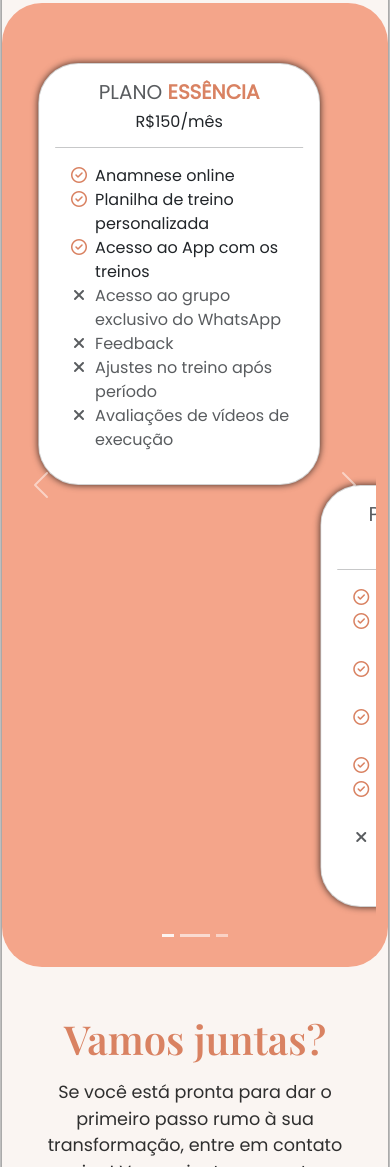
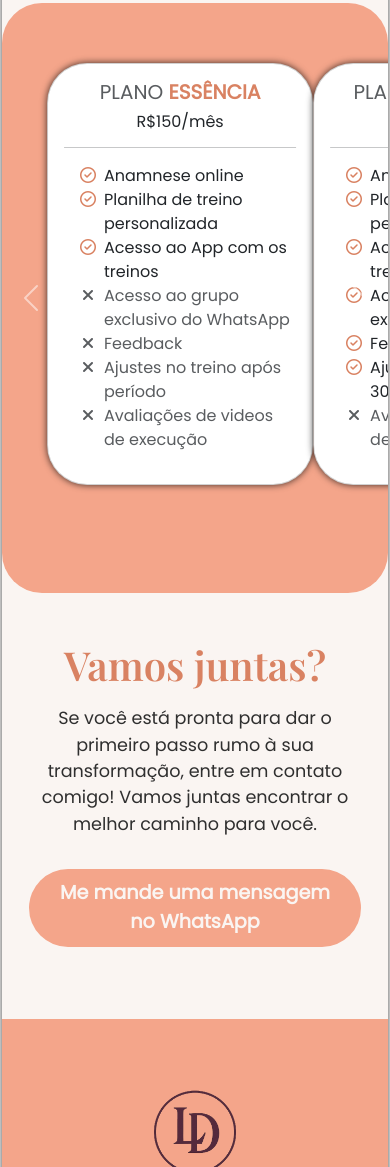
Before and after one commit to mtstavares/LD-Consultoria, a plain HTML site: page index.html in a window 390 px wide. Shown: the part 1384-2551 px from the top of the page. Drawn offline with nearby package versions, Linux system fonts and the light colour scheme.

Commit message:
Ajustes no carousel

```diff
--- a/index.html
+++ b/index.html
@@ -61,7 +61,7 @@
                 <div class="collapse navbar-collapse" id="navbarSupportedContent">
                     <ul class="navbar-nav ms-auto">
                         <li class="nav-item">
-                            <a class="nav-link active" aria-current="page" href="#about">Sobre mim</a>
+                            <a class="nav-link " aria-current="page" href="#about">Sobre mim</a>
                         </li>
                         <li class="nav-item">
                             <a class="nav-link" href="#pricing">Consultoria</a>
@@ -75,7 +75,7 @@
             </div>
         </nav>
 
-        <header id="inicio" class="bg-laranjinha text-center py-5 rounded-bottom">
+        <header id="inicio" class="bg-laranjinha text-center rounded-bottom">
             <div class="container">
                 <div class="row justify-content-center">
                     <div class="col-12 col-md-10 col-lg-8 header_content">
@@ -222,37 +222,41 @@
             </div>
         </section>
 
-        <section id="pricing_mobile" class=" d-block">
-            <div class="container">
-              <div id="carouselExampleIndicators" class="carousel slide" data-bs-ride="carousel">
-                <div class="carousel-indicators">
-                  <button type="button" data-bs-target="#carouselExampleIndicators" data-bs-slide-to="0" class="active" aria-current="true" aria-label="Slide 1"></button>
-                  <button type="button" data-bs-target="#carouselExampleIndicators" data-bs-slide-to="1" aria-label="Slide 2"></button>
-                  <button type="button" data-bs-target="#carouselExampleIndicators" data-bs-slide-to="2" aria-label="Slide 3"></button>
-                </div>
 
+        <div id="carouselExample" class="pricing_mobile carousel slide d-block" data-bs-ride="carousel">
             <div class="carousel-inner">
                 <div class="carousel-item active">
-                    <div class="card">
+                    <div class="card-container  d-block w-100">
+                        <div class="card mb-5 mb-lg-0">
                             <div class="card-body">
                                 <h5 class="card-title text-muted text-uppercase text-center">plano <b>ESSÊNCIA</b></h5>
                                 <h6 class="card-price text-center">R$150<span class="period">/mês</span></h6>
                                 <hr>
                                 <ul class="fa-ul">
-                          <li><span class="fa-li"><i class="fa-regular fa-circle-check"></i></span>Anamnese online</li>
-                          <li><span class="fa-li"><i class="fa-regular fa-circle-check"></i></span>Planilha de treino personalizada</li>
-                          <li><span class="fa-li"><i class="fa-regular fa-circle-check"></i></span>Acesso ao App com os treinos</li>
-                          <li class="text-muted"><span class="fa-li"><i class="fas fa-times"></i></span>Acesso ao grupo exclusivo do WhatsApp</li>
-                          <li class="text-muted"><span class="fa-li"><i class="fas fa-times"></i></span>Feedback</li>
-                          <li class="text-muted"><span class="fa-li"><i class="fas fa-times"></i></span>Ajustes no treino após período</li>
-                          <li class="text-muted"><span class="fa-li"><i class="fas fa-times"></i></span>Avaliações de vídeos de execução</li>
+                                    <li><span class="fa-li"><i class="fa-regular fa-circle-check"></i></span>Anamnese
+                                        online</li>
+                                    <li><span class="fa-li"><i class="fa-regular fa-circle-check"></i></span>Planilha de
+                                        treino personalizada</li>
+                                    <li><span class="fa-li"><i class="fa-regular fa-circle-check"></i></span>Acesso ao
+                                        App com os treinos</li>
+                                    <li class="text-muted"><span class="fa-li"><i class="fas fa-times"></i></span>Acesso
+                                        ao grupo exclusivo do WhatsApp</li>
+                                    <li class="text-muted"><span class="fa-li"><i
+                                                class="fas fa-times"></i></span>Feedback</li>
+                                    <li class="text-muted"><span class="fa-li"><i
+                                                class="fas fa-times"></i></span>Ajustes no treino após período</li>
+
+                                    <li class="text-muted"><span class="fa-li"><i
+                                                class="fas fa-times"></i></span>Avaliações de videos de execução</li>
                                 </ul>
+
                             </div>
                         </div>
                     </div>
-
+                </div>
                 <div class="carousel-item">
-                    <div class="card">
+                    <div class="card-container  d-block w-100">
+                        <div class="card mb-5 mb-lg-0">
                             <div class="card-body">
                                 <h5 class="card-title text-muted text-uppercase text-center">plano <b>CONFIANÇA</b></h5>
                                 <h6 class="card-price text-center">R$180<span class="period">/mês</span></h6>
@@ -272,15 +276,18 @@
                                         treino após 30 dias</li>
                                     <li class="text-muted"><span class="fa-li"><i
                                                 class="fas fa-times"></i></span>Avaliações de videos de execução</li>
+
                                 </ul>
+
                             </div>
                         </div>
                     </div>
-
+                </div>
                 <div class="carousel-item">
-                    <div class="card">
+                    <div class="card-container  d-block w-100">
+                        <div class="card ">
                             <div class="card-body">
-                        <h5 class="card-title text-muted text-uppercase text-center">plano <b>FORÇA</b></h5>
+                                <h5 class="card-title text-muted text-uppercase text-center">PLANO <b>FORÇA</b></h5>
                                 <h6 class="card-price text-center">R$200<span class="period">/mês</span></h6>
                                 <hr>
                                 <ul class="fa-ul">
@@ -298,23 +305,23 @@
                                         treino após 15 dias</li>
                                     <li><span class="fa-li"><i class="fa-regular fa-circle-check"></i></span>Avaliações
                                         de videos de execução</li>
+
                                 </ul>
+
                             </div>
                         </div>
                     </div>
                 </div>
-
-                <button class="carousel-control-prev" type="button" data-bs-target="#carouselExampleIndicators" data-bs-slide="prev">
+              </div>
+              <button class="carousel-control-prev" type="button" data-bs-target="#carouselExample" data-bs-slide="prev">
                 <span class="carousel-control-prev-icon" aria-hidden="true"></span>
-                  <span class="visually-hidden">Anterior</span>
+                <span class="visually-hidden">Previous</span>
               </button>
-                <button class="carousel-control-next" type="button" data-bs-target="#carouselExampleIndicators" data-bs-slide="next">
+              <button class="carousel-control-next" type="button" data-bs-target="#carouselExample" data-bs-slide="next">
                 <span class="carousel-control-next-icon" aria-hidden="true"></span>
-                  <span class="visually-hidden">Próximo</span>
+                <span class="visually-hidden">Next</span>
               </button>
         </div>
-            </div>
-          </section>
 
         <section id="contact" class="py-5">
             <div class="container">
--- a/style.css
+++ b/style.css
@@ -126,6 +126,12 @@ section {
     padding: 0 20px;
 }
 
+.nav-link .active{
+    display: flex;
+    align-items: center;
+    justify-content: center;
+}
+
 /* Estilização do Header */
 
 
@@ -197,20 +203,25 @@ header b {
     border-radius: 40px;
 }
 
-#pricing_mobile{
+.pricing_mobile{
     background-color: var(--laranjinha);
     border-radius: 40px;
-    display: none !important;
+
 }
 
 .carousel-inner{
     padding: 60px;
+    overflow: hidden;
+    min-height: 500px;
+    height: auto;
+    min-height: 500px; /* Ajuste conforme seu design */
+
 }
 
 .carousel-item{
-    margin: 0 !important;
-    padding: 0;
-    float: none !important;
+    display: flex;
+    justify-content: center;
+    align-items: center;
 }
 
 .carousel-indicators,
@@ -225,16 +236,13 @@ header b {
     margin: 0 auto !important;
 }
 
-.active {
-    width: 100% !important;
-    padding: 0 !important;
-    display: flex;
-    justify-content: center;
-}
 
 .card {
     border-radius: 40px !important;
     box-shadow: 0px 0px 7px 0px rgba(0, 0, 0, 0.75);
+    width: 100%;
+    max-width: 350px;
+    height: 100%;
 }
 
 .card b {
@@ -418,13 +426,13 @@ input[type="number"]::-webkit-outer-spin-button {
 @media (max-width: 550px) {
 
     #pricing {
-        display: none;
+        display: none !important;
     }
 
-    #pricing_mobile {
+    .pricing_mobile {
         display: flex !important;
-        padding: 20px 0px;
     }
+
 
     .card-container {
         width: 100% !important;
@@ -449,8 +457,8 @@ input[type="number"]::-webkit-outer-spin-button {
     }
 }
 
-@media (max-width: 440px) {
-    .carousel-inner{
-        padding: 40px;
+@media (max-width: 420px) {
+    #pricing{
+        padding: 20px 30px !important;;
     }
 }
```
Lines whose indentation alone changed are shown as unchanged.
